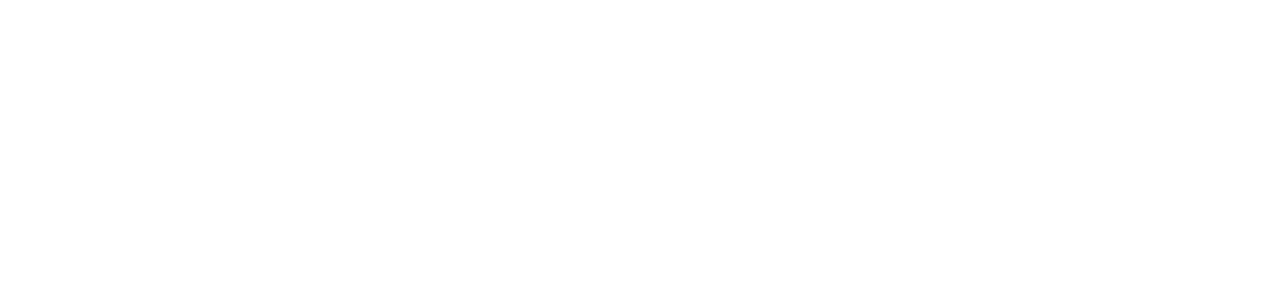
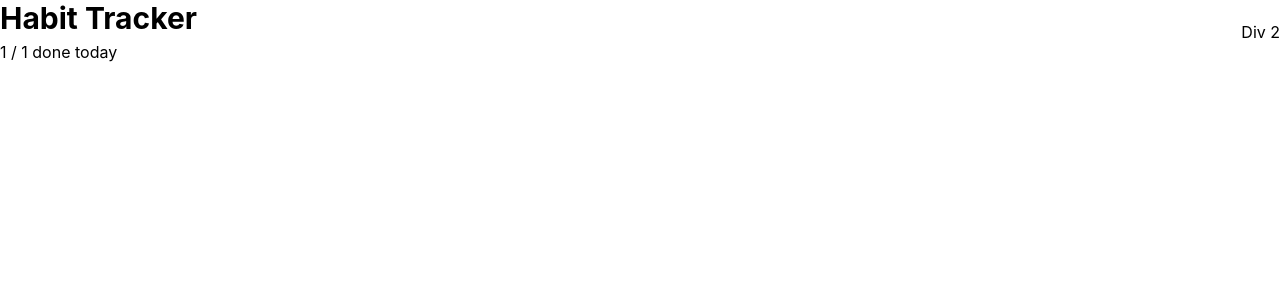
Before and after one commit to JorCoded/HabitTracker, a React (Vite) app: page / in a window 1280 px wide. Shown: the top 300 px of the page. Built offline with nearby package versions, Linux system fonts and the light colour scheme.

Commit message:
Made a Header component with basic styling.

```diff
--- a/src/App.tsx
+++ b/src/App.tsx
@@ -4,6 +4,21 @@
 
   return (
     <div>
+      <Header/>
     </div>
   )
 }
+
+function Header(){
+  return(
+    <header className="flex items-center justify-between">
+      <div className="flex flex-col gap-1">
+        <h1 className="text-3xl font-bold">Habit Tracker</h1>
+        <span className="">1 / 1 done today</span>
+      </div>
+      <div className="">
+        Div 2
+      </div>
+    </header>
+  )
+}
```
